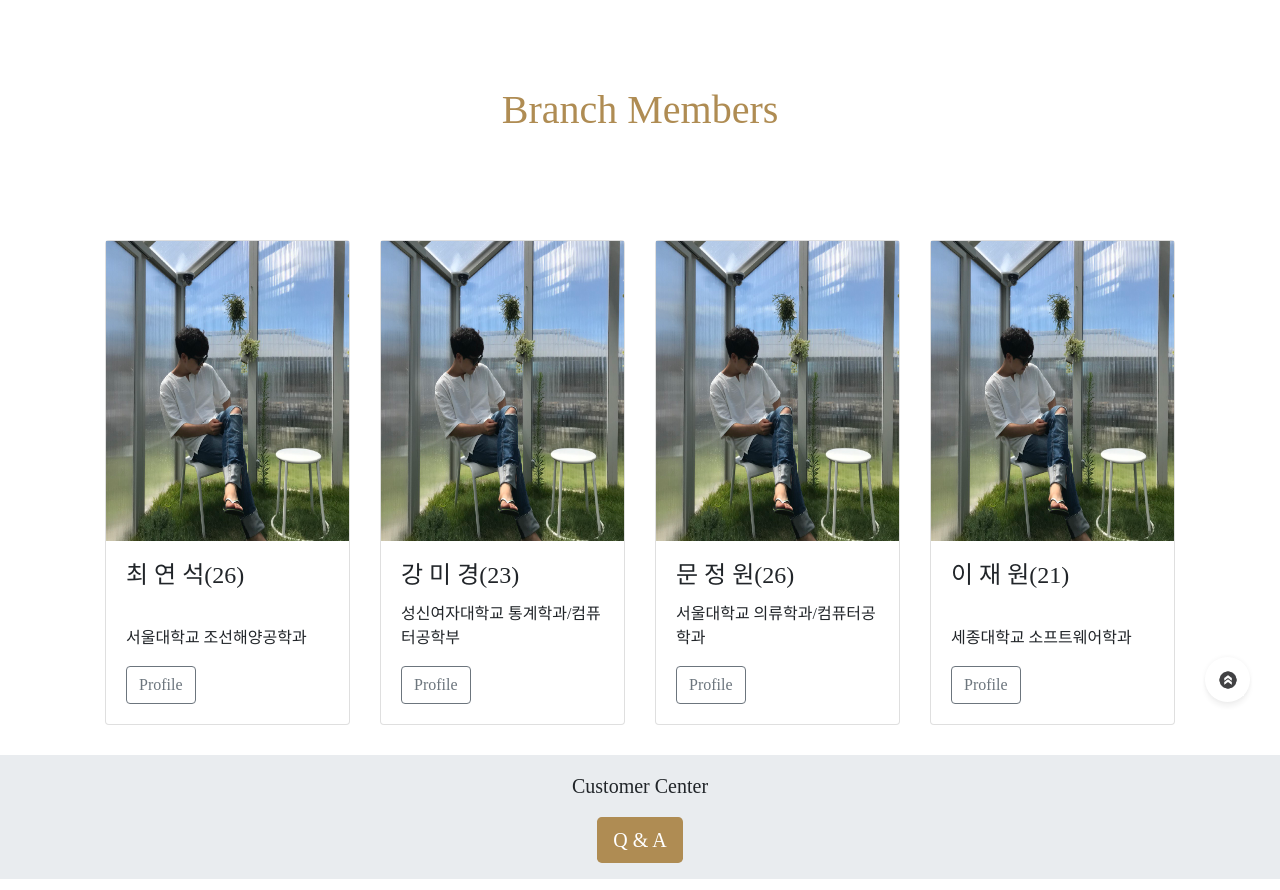
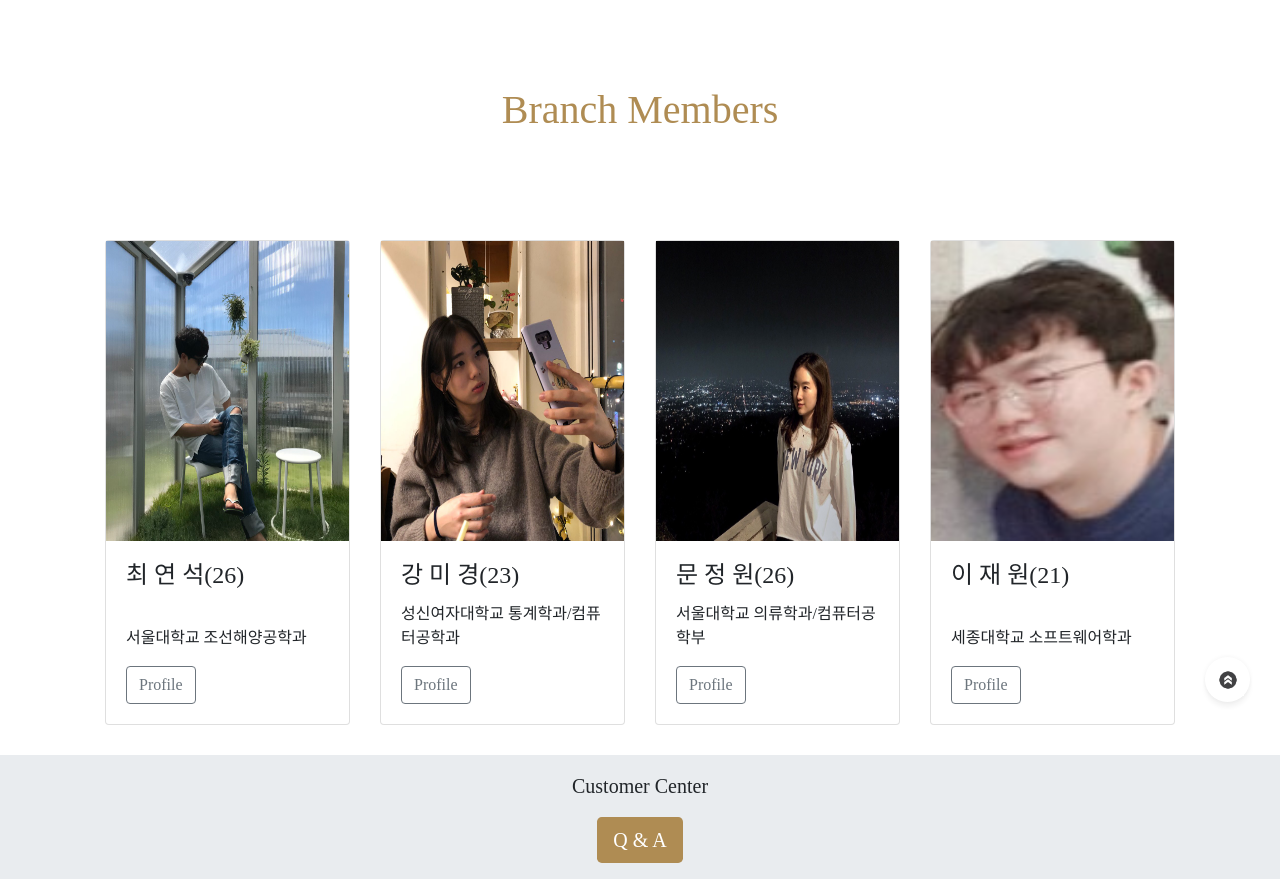
Before and after one commit to pirogramming/BranchTown, a Django app: page /main//cs/ in a window 1280 px wide. Shown: the part 68-958 px from the top of the page. Run offline with Django 3.2, Linux system fonts and the light colour scheme; some libraries are stand-ins or nearby versions.

```diff
--- a/accounts/static/accounts/css/style.css
+++ b/accounts/static/accounts/css/style.css
@@ -119,8 +119,9 @@
 
 label {
     color : floralwhite;
-    margin-right : 500px;
-    width : 200px;
+    padding-right : 300px;
+    width : 500px;
+    text-align : left;
 }
 
 
--- a/main/templates/main/cspage.html
+++ b/main/templates/main/cspage.html
@@ -26,27 +26,27 @@
     </div>
     <div class="col-md-3">
         <div class="card">
-            <img class="card-imd-top" src="{%  static 'main/images/ys.jpg' %}" style="height: 300px;"/>
+            <img class="card-imd-top" src="{%  static 'main/images/mi.jpg' %}" style="height: 300px;"/>
             <div class="card-body">
                 <h4 class="card-title">강 미 경(23)</h4>
-                <P>성신여자대학교 통계학과/컴퓨터공학부</P>
+                <P>성신여자대학교 통계학과/컴퓨터공학과</P>
                 <a href="#" class="btn btn-outline-secondary">Profile</a>
             </div>
         </div>
     </div>
     <div class="col-md-3">
         <div class="card">
-            <img class="card-imd-top" src="{% static "main/images/ys.jpg" %}" style="height: 300px;"/>
+            <img class="card-imd-top" src="{% static "main/images/jeong.jpg" %}" style="height: 300px;"/>
             <div class="card-body">
                 <h4 class="card-title">문 정 원(26)</h4>
-                <P>서울대학교 의류학과/컴퓨터공학과</P>
+                <P>서울대학교 의류학과/컴퓨터공학부</P>
                 <a href="#" class="btn btn-outline-secondary">Profile</a>
             </div>
         </div>
     </div>
     <div class="col-md-3">
         <div class="card">
-            <img class="card-imd-top" src="{%  static 'main/images/ys.jpg' %}" style="height: 300px;"/>
+            <img class="card-imd-top" src="{%  static 'main/images/jaewon.jpg' %}" style="height: 300px;"/>
             <div class="card-body">
                 <h4 class="card-title">이 재 원(21)</h4>
                 <P><br/>세종대학교 소프트웨어학과</P>
```
Also changed, not shown: accounts/templates/accounts/signup_form2.html (+12 -1 lines), main/static/main/images/jaewon.jpg (added), main/static/main/images/jeong.jpg (added), main/static/main/images/mi.jpg (added).
